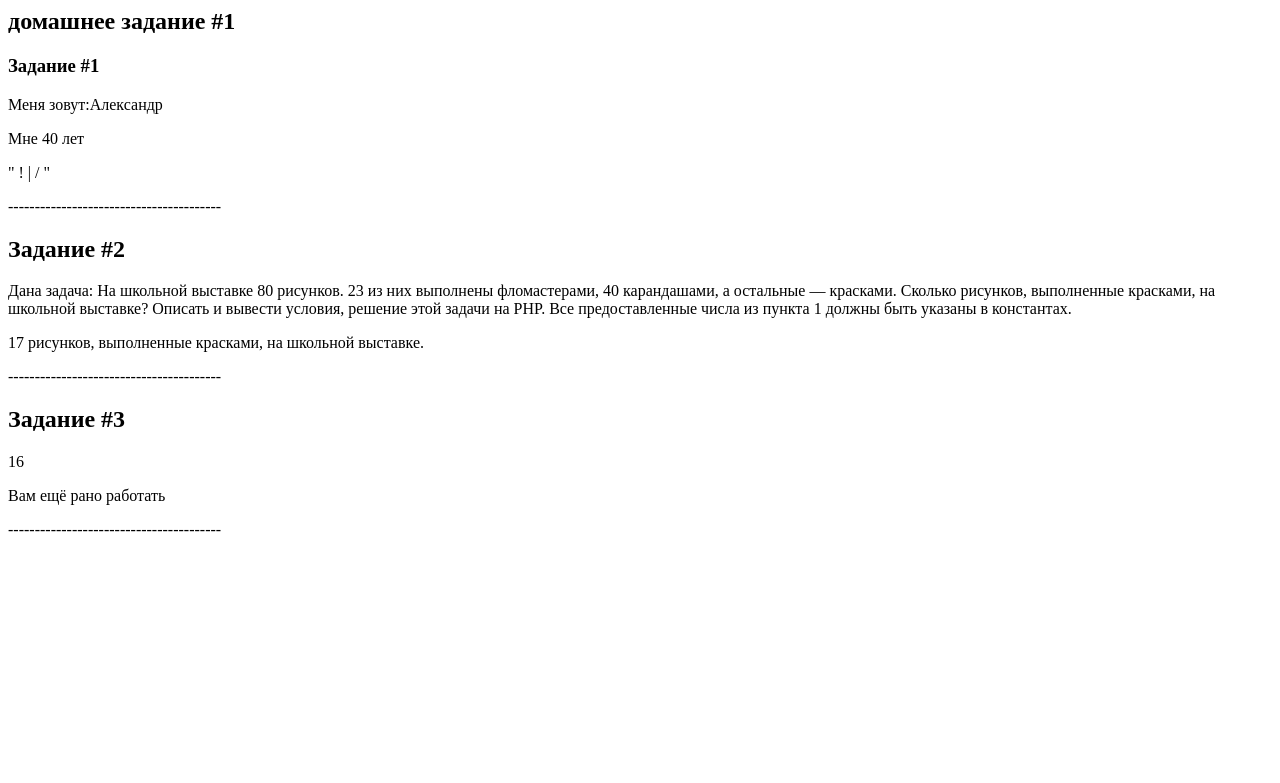
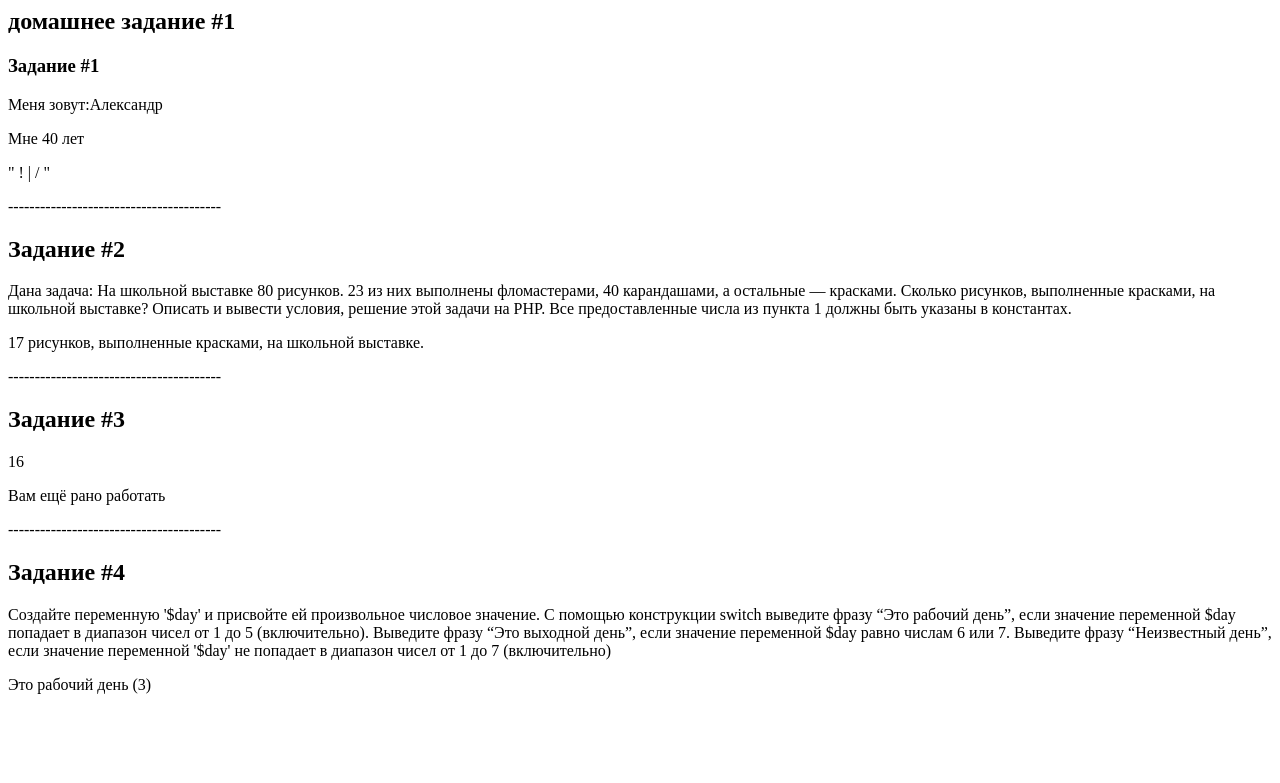
Before and after one commit to alex-ermmm/localhost, a PHP site: page /lesson1.php in a window 1280 px wide. Shown: the top 783 px of the page. Run offline with PHP 8.4, Linux system fonts and the light colour scheme.

Commit message:
Четвертое задание

```diff
--- a/lesson1.php
+++ b/lesson1.php
@@ -1,4 +1,4 @@
-<? ini_set('display_errors', '1');?>
+<? ini_set('display_errors', '1'); ?>
 
 	<h2> домашнее задание #1 </h2>
 
@@ -25,24 +25,49 @@ define("MARKERS_PICTURES", 23);
 define("PENCIL_PICTURES", 40);
 
 $paint_picture = TOTAL_PICTURES - MARKERS_PICTURES - PENCIL_PICTURES;
-echo "<p>". $paint_picture . " рисунков, выполненные красками, на школьной выставке. </p>";
+echo "<p>" . $paint_picture . " рисунков, выполненные красками, на школьной выставке. </p>";
 echo "<p> ---------------------------------------- </p>";
 ?>
 	<h2> Задание #3 </h2>
 <?
-$age = rand(1,100);
+$age = rand(1, 100);
 
 echo $age;
 
 
-if ($age > 18 && $age < 65){
+if ($age > 18 && $age < 65) {
     echo "<p> Вам еще работать и работать </p>";
 } elseif ($age > 65) {
     echo "<p>Вам пора на пенсию </p>";
-}elseif ($age <= 17) {
+} elseif ($age <= 17) {
     echo "<p>Вам ещё рано работать </p>";
 } else {
     echo "<p>Неизвестный возраст</p>";
 }
 
-echo "<p> ---------------------------------------- </p>";
+echo "<p> ---------------------------------------- </p>"; ?>
+
+	<h2> Задание #4</h2>
+
+	Создайте переменную '$day' и присвойте ей произвольное числовое значение.
+	С помощью конструкции switch выведите фразу “Это рабочий день”, если значение переменной $day попадает в диапазон чисел от 1 до 5 (включительно).
+	Выведите фразу “Это выходной день”, если значение переменной $day равно числам 6 или 7.
+	Выведите фразу “Неизвестный день”, если значение переменной '$day' не попадает в диапазон чисел от 1 до 7 (включительно)
+
+<?
+$day = rand(1, 10);
+switch ($day) {
+    case 0:
+    case 1:
+    case 2:
+    case 3:
+    case 4:
+        echo "<p> Это рабочий день (" . $day. ") </p>";
+        break;
+    case 5:
+    case 6:
+    echo "<p> Это выходной день  (" . $day. ")</p>";
+        break;
+    default:
+        echo "<p> Неизвестный день  (" . $day. ")</p>";
+}
```
Lines whose indentation alone changed are shown as unchanged.
